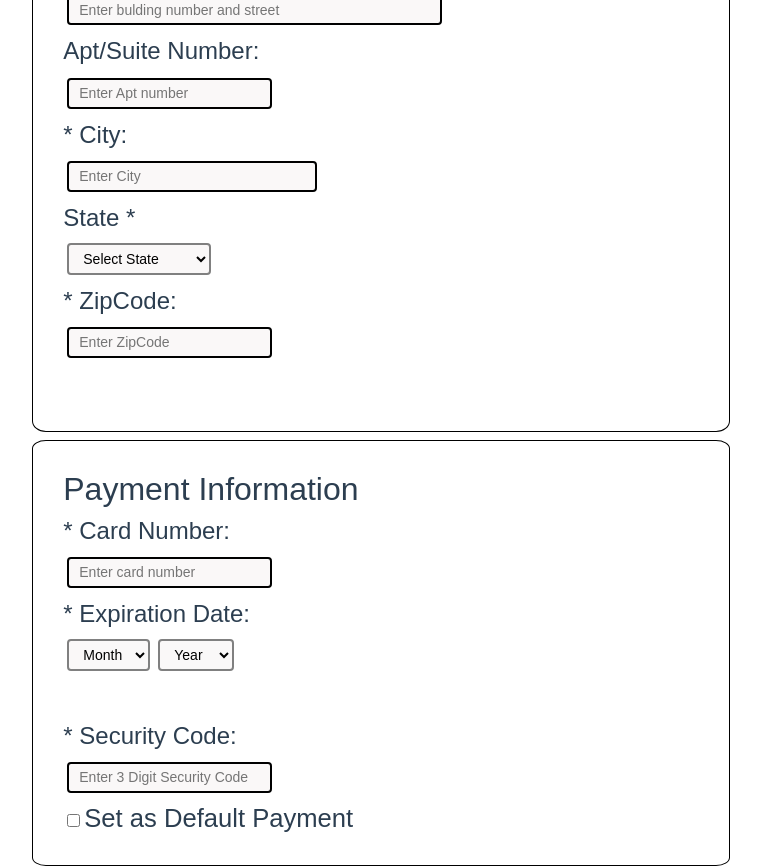
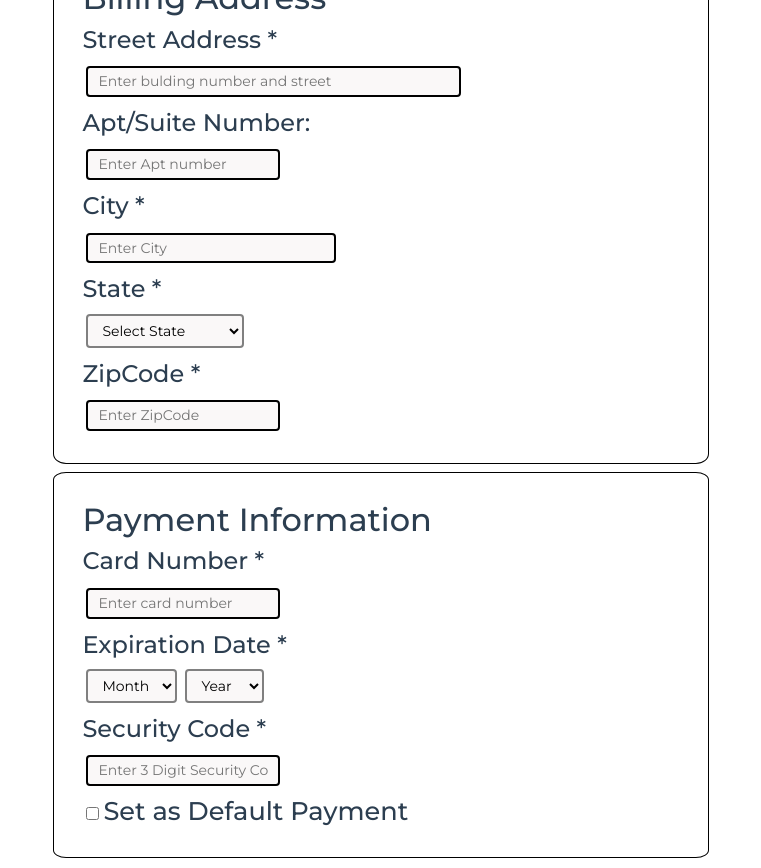
Before and after one commit to khanhngg/csc642-842-fall21-team05, a Vue app: page /paymentform in a window 1280 px wide. Shown: the part 540-1408 px from the top of the page, without its empty margins (259-1020 px from the left). Built offline with nearby package versions, Linux system fonts and the light colour scheme.

Commit message:
Added Payment tab page, worked out the validation for paymentform, ERRORS: Broke the paymentform results and not sure how to show the number of payments in PaymentTab

```diff
--- a/src/router/index.js
+++ b/src/router/index.js
@@ -14,6 +14,7 @@ import SignUpForm_2 from "../views/SignUpForm_2.vue";
 import SignUpResult from "../views/SignUpResult.vue";
 import NotFound from "../views/NotFound.vue";
 import DeliveryReport from "../views/DeliveryReport.vue";
+import Payments from "../views/PaymentTab.vue";
 
 const routes = [
   {
@@ -97,6 +98,11 @@ const routes = [
     name: "DeliveryReport",
     component: DeliveryReport,
   },
+  {
+    path: "/payments",
+    name: "Payments",
+    component: Payments,
+  },
 ];
 
 const router = createRouter({
--- a/src/views/PaymentForm.vue
+++ b/src/views/PaymentForm.vue
@@ -10,25 +10,24 @@
           <h2>
             <span class="section-title"> Personal Information </span><br />
             <div class="row mb-3">
-              <span class="field-title">* Name:</span><br />
+              <span class="field-title">Name *</span><br />
               <div class="col-sm-10">
                 <input
-                  v-model="name"
+                  v-model="cardInfo.nameOnCard"
                   placeholder="Enter Name"
                   id="name"
                   required
                 />
               </div>
               <div class="error-messages" v-if="nameError">{{ nameError }}</div>
-              <br />
             </div>
           </h2>
 
           <h2>
             <span class="section-title"> Billing Address </span><br />
-            <span class="field-title">* Street Address:</span><br />
+            <span class="field-title"> Street Address *</span><br />
             <input
-              v-model="userStreet"
+              v-model="signUpUser.address.streetAddress"
               placeholder="Enter bulding number and street"
               id="user-street"
               class="address"
@@ -40,7 +39,7 @@
             <br />
             <span class="field-title"> Apt/Suite Number:</span><br />
             <input
-              v-model="userAptNum"
+              v-model="signUpUser.address.apartmentNumber"
               placeholder="Enter Apt number "
               id="user-aptNum"
               class="address"
@@ -49,9 +48,9 @@
               {{ aptNumError }}
             </div>
             <br />
-            <span class="field-title">* City:</span><br />
+            <span class="field-title"> City *</span><br />
             <input
-              v-model="userCity"
+              v-model="signUpUser.address.city"
               placeholder="Enter City"
               id="user-city"
               class="address"
@@ -60,7 +59,11 @@
             <div class="error-messages" v-if="cityError">{{ cityError }}</div>
             <br />
             <label for="state" class="field-title">State *</label><br />
-            <select v-model="userState" id="user-state" class="address">
+            <select
+              v-model="signUpUser.address.state"
+              id="user-state"
+              class="address"
+            >
               <option value="">Select State</option>
               <option v-for="state in states" :key="state" :value="state">
                 {{ state }}
@@ -68,9 +71,9 @@
             </select>
             <div class="error-messages" v-if="stateError">{{ stateError }}</div>
             <br />
-            <span class="field-title">* ZipCode:</span><br />
+            <span class="field-title"> ZipCode *</span><br />
             <input
-              v-model="userZipCode"
+              v-model="signUpUser.address.zip"
               placeholder="Enter ZipCode"
               id="user-zipcode"
               class="address"
@@ -80,22 +83,28 @@
               {{ zipcodeError }}
             </div>
             <br />
-            <br />
           </h2>
 
           <h2>
             <span class="section-title"> Payment Information </span><br />
-            <span class="field-title">* Card Number: </span><br />
+            <span class="field-title">Card Number * </span><br />
             <input
-              v-model="cardNum"
+              v-model="cardInfo.cardNumber"
               placeholder="Enter card number"
               id="user-card"
               class="payment"
               required
             />
+            <div class="error-messages" v-if="cardNumError">
+              {{ cardNumError }}
+            </div>
             <br />
-            <span class="field-title">* Expiration Date: </span><br />
-            <select v-model="cardMonth" id="card-month" class="expiration">
+            <span class="field-title">Expiration Date * </span><br />
+            <select
+              v-model="cardInfo.expiration.month"
+              id="card-month"
+              class="expiration"
+            >
               <option disabled value="">Month</option>
               <option>01</option>
               <option>02</option>
@@ -111,7 +120,11 @@
               <option>12</option>
             </select>
             <span> </span>
-            <select v-model="cardYear" id="card-year" class="expiration">
+            <select
+              v-model="cardInfo.expiration.year"
+              id="card-year"
+              class="expiration"
+            >
               <option disabled value="">Year</option>
               <option>2022</option>
               <option>2023</option>
@@ -125,21 +138,25 @@
               <option>2031</option>
               <option>2032</option>
             </select>
-            <br /><br />
+            <div class="error-messages" v-if="cardExpirError">
+              {{ cardExpirError }}
+            </div>
+            <br />
             <div class="col-12">
-              <span class="field-title">* Security Code:</span><br />
+              <span class="field-title">Security Code *</span><br />
               <input
-                v-model="cardCode"
+                v-model="cardInfo.securityCode"
                 placeholder="Enter 3 Digit Security Code"
+                id="card-code"
                 required
               />
+              <div class="error-messages" v-if="cardCodeError">
+                {{ cardCodeError }}
+              </div>
               <br />
 
-              <input type="checkbox" v-model="defaultPay" />
+              <input type="checkbox" v-model="cardInfo.isDefault" />
               <label class="checkboxText"> Set as Default Payment </label>
-              <div class="error-messages" v-if="termsError">
-                {{ termsError }}
-              </div>
               <br />
             </div>
           </h2>
@@ -193,19 +210,40 @@ export default {
       title: "Update Payment Form",
 
       //Data field variables
-      name: "",
+      signUpUser: {
+        userType: "",
 
-      userStreet: "",
-      userAptNum: "",
-      userCity: "",
-      userState: "",
-      userZipCode: "",
+        firstName: "",
+        lastName: "",
+        dateOfBirth: {
+          month: "",
+          day: "",
+          year: "",
+        },
+        email: "",
+        phone: "",
+        password: "",
+        address: {
+          streetAddress: "",
+          apartmentNumber: "",
+          city: "",
+          state: "",
+          zip: "",
+        },
+        payments: [],
+        skip: false,
+      },
+      cardInfo: {
+        nameOnCard: "",
+        cardNumber: "",
+        expiration: {
+          month: "",
+          year: "",
+        },
 
-      cardNum: "",
-      cardMonth: "",
-      cardYear: "",
-      cardCode: "",
-      defaultPay: "",
+        securityCode: "",
+        isDefault: false,
+      },
       states: [
         "Alabama",
         "Alaska",
@@ -268,14 +306,16 @@ export default {
       zipcodeError: "",
 
       cardNumError: "",
+      cardExpirError: "",
+      cardCodeError: "",
     };
   },
   methods: {
     nameValidation: function () {
-      var name = this.name;
+      var name = this.cardInfo.nameOnCard;
 
       if (name == "" || name.length > 40) {
-        document.getElementById("firstname").style.borderColor = "red";
+        document.getElementById("name").style.borderColor = "red";
         this.nameError =
           name == ""
             ? "You must enter your name displayed on the card!"
@@ -336,14 +376,14 @@ export default {
         document.getElementById("user-state").style.borderColor = "black";
       }
 
-      if (/[a-zA-Z]/.test(this.userZipCode)) {
+      if (/[a-zA-Z]/.test(zip)) {
         document.getElementById("user-zipcode").style.borderColor = "red";
         this.zipcodeError = "The ZipCode cannot contain letter/s!";
-      } else if (zip.length > 5 || zip.length == 0) {
+      } else if (zip.length != 5) {
         document.getElementById("user-zipcode").style.borderColor = "red";
         this.zipcodeError =
           zip.length > 5
-            ? "ZipCode entry too long, must to be 5 characters!"
+            ? "ZipCode Entry Invalid: Must be 5 Numbers long"
             : "You must fill out the ZipCode textbox!";
         invalid = 1;
       } else {
@@ -355,53 +395,95 @@ export default {
         return false;
       }
 
-      this.streetError = "";
-      this.cityError = "";
-      this.stateError = "";
-      this.zipcodeError = "";
-
       return true;
     },
     paymentValidation: function () {
       var cardNum = this.cardInfo.cardNumber;
-      //var expirationMonth = this.cardInfo.expiration.month;
-      // var expirationYear = this.cardInfo.expiration.year;
-      // var code = this.cardInfo.securityCode;
+      var expirationMonth = this.cardInfo.expiration.month;
+      var expirationYear = this.cardInfo.expiration.year;
+      var code = this.cardInfo.securityCode;
+      var error = 0;
+      var overallError = false;
 
-      if (cardNum.length == 0) {
+      if (cardNum.length != 16) {
         document.getElementById("user-card").style.borderColor = "red";
+        this.cardNumError = "Card number Invalid: Not 16 Numbers";
+        overallError = true;
+      }
+      else{
+         document.getElementById("user-card").style.borderColor = "black";
+          this.cardNumError = "";
+      }
+      if (expirationMonth == "") {
+        document.getElementById("card-month").style.borderColor = "red";
+        error = 1;
+        overallError = true;
+      }else{
+        document.getElementById("card-month").style.borderColor = "black";
+      }
+      if (expirationYear == "") {
+        document.getElementById("card-year").style.borderColor = "red";
+        error = 1;
+        overallError = true;
+      }else{
+         document.getElementById("card-year").style.borderColor = "black";
+      }
+      this.cardExpirError =
+        error > 0 ? "You must fill out both Expiration Date Fields!" : "";
+      if (code.length != 3) {
+        document.getElementById("card-code").style.borderColor = "red";
+        this.cardCodeError = "Security Code Invalid: not a 3 digit code!";
+        overallError = true;
+      }
+      else{
+          document.getElementById("card-code").style.borderColor = "black";
+          this.cardCodeError = "";
+      }
+      if (overallError) {
+        return false;
+      } else {
+        return true;
       }
     },
     goBackButton() {
       this.$router.go(-1);
     },
     persist() {
-      localStorage.name = this.name;
+      // check if list of users exist, if not create
+      var users = JSON.parse(localStorage.getItem("users"));
+      if (!users) {
+        users = [];
+      }
 
-      localStorage.userStreet = this.userStreet;
-      localStorage.userAptNum = this.userAptNum;
-      localStorage.userCity = this.userCity;
-      localStorage.userState = this.userState;
-      localStorage.userZipCode = this.userZipCode;
+      // add this new sign up user
+      this.signUpUser.payments.push(this.cardInfo);
+      users.push(this.signUpUser);
 
-      localStorage.cardNum = this.cardNum;
-      localStorage.cardMonth = this.cardMonth;
-      localStorage.cardYear = this.cardYear;
-      localStorage.cardCode = this.cardCode;
+      // write list of users to localStorage
+      localStorage.setItem("users", JSON.stringify(users));
 
-      localStorage.defaultPay = this.defaultPay;
+      // set logged in user
+      localStorage.setItem("loggedInUser", JSON.stringify(this.signUpUser));
 
+      // remove the sign up user
+      localStorage.removeItem("signUpUser");
+
+      // go to result page
       this.$router.push({ name: "PaymentFormResult" });
     },
     submitButton: function () {
       var allValid;
       var goAhead = 0;
-      alert("CLICKED");
+
       allValid = this.nameValidation();
       if (allValid == false) {
         goAhead = 1;
       }
       allValid = this.addressValidation();
+      if (allValid == false) {
+        goAhead = 1;
+      }
+      allValid = this.paymentValidation();
       if (allValid == false) {
         goAhead = 1;
       }
@@ -513,7 +595,6 @@ h2 {
 }
 
 .form {
-  font-family: sans-serif;
   font-size: 37%;
   padding: 20px 30px;
   margin-top: 1em;
@@ -549,107 +630,4 @@ h2 {
   cursor: pointer;
   text-align: center;
 }
-
-/** CODE TO RESUSE:
-
- <span class = "section-title">* Chose preferred title:</span>
-          <br/>
-          <select v-model="userTitle" id="user-title" required>
-            <option disabled value="">Please select one</option>
-            <option>Student</option>
-            <option>Professor</option>
-            <option>Retired</option>
-            <option>Staff</option>
-            <option>None</option>
-          </select>
-          <div class="error-messages" v-if="userTitleError">{{userTitleError}}</div><br/>
-          <br/>
-
-          <span class = "section-title"> Select Height: </span><br/>
-          <select v-model="userFeet" id="user-feet" class = "height">
-            <option disabled value="">Please select feet</option>
-            <option>1 feet</option>
-            <option>2 feet</option>
-            <option>3 feet</option>
-            <option>4 feet</option>
-            <option>5 feet</option>
-            <option>6 feet</option>
-            <option>7 feet</option>
-            <option>8 feet or over</option>
-          </select>
-          <span>  </span>
-          <select v-model="userInches" id="user-inches"  class = "height">
-            <option disabled value="">Please select inches</option>
-            <option>1 inch</option>
-            <option>2 inches</option>
-            <option>3 inches</option>
-            <option>4 inches</option>
-            <option>5 inches</option>
-            <option>6 inches</option>
-            <option>7 inches</option>
-            <option>8 inches</option>
-            <option>9 inches</option>
-            <option>10 inches</option>
-            <option>11 inches</option>
-          </select>
-          <br/><br/>
-
-          <span class = "section-title">Phone Number: </span><br/>
-          <label class="hint-text">Please don't use letters</label><br/>
-          <input v-model="userPhone" placeholder="123-456-7891" id="user-phone" class="phone" />
-          <div class="error-messages" v-if="phoneError">{{phoneError}}</div><br/>
-          <br/>
-
-          <span class = "section-title">* Address: </span><br/>
-          <input v-model="userStreet" placeholder="Enter bulding number and street" id="user-street" class="address" required />
-          <div class="error-messages" v-if="streetError">{{streetError}}</div><br/>
-
-          <input v-model="userAptNum" placeholder="Optional: Enter Apt number " id="user-aptNum" class="address" />
-          <div class="error-messages" v-if="aptNumError">{{aptNumError}}</div><br/>
-
-          <input v-model="userCity" placeholder="Enter City" id="user-city" class="address" required />
-          <div class="error-messages" v-if="cityError">{{cityError}}</div><br/>
-
-          <input v-model="userState" placeholder="Enter State" id="user-state" class="address" required/>
-          <div class="error-messages" v-if="stateError">{{stateError}}</div><br/>
-
-          <input v-model="userZipCode" placeholder="Enter ZipCode" id="user-zipcode" class="address" required/>
-          <div class="error-messages" v-if="zipcodeError">{{zipcodeError}}</div><br/>
-          <br/>
-
-          <span class = "section-title"> Additional Services: </span><br/>
-          <label class="hint-text">Select all that apply to you</label><br/>
-          <input type="checkbox" id="email" value="email" v-model="additional">
-          <label class = "checkboxText" for="email">Email</label><br/>
-          <input type="checkbox" id="phone" value="phone" v-model="additional">
-          <label class = "checkboxText" for="phone">Phone</label><br/>
-          <input type="checkbox" id="facebook" value="facebook" v-model="additional">
-          <label class = "checkboxText" for="facebook">Facebook</label><br/>
-          <input type="checkbox" id="tweeter" value="tweeter" v-model="additional">
-          <label class = "checkboxText" for="tweeter">Tweeter</label><br/>
-          <input type="checkbox" id="surface_mail" value="surface_mail" v-model="additional">
-          <label class = "checkboxText" for="surface_mail">Surface Mail</label><br/>
-          <input type="checkbox" id="personal_visit" value="personal_visit" v-model="additional">
-          <label class = "checkboxText" for="personal_visit">Personal Visit</label><br/>
-          <br>
-
-          <span class = "section-title"> Budget: </span><br/>
-          <select v-model="userBudget" id="user-budget" required>
-            <option disabled value="">Please select one</option>
-            <option>less that 50$</option>
-            <option>50$ - 100$</option>
-            <option>Over 100$</option>
-          </select><br/><br/>
-
-          <span class = "section-title">* Email: </span><br/>
-          <input v-model="userEmail" placeholder="Enter Email" id="user-email" required/>
-          <div class="error-messages" v-if="emailError">{{emailError}}</div><br/>
-          <br />
-
-          <div class = "terms">
-              <input type="checkbox" v-model="terms" required>
-              <label class = "checkboxText"> Accept terms and Conditions </label>
-              <div class="error-messages" v-if="termsError">{{termsError}}</div><br/>
-          </div>
-*/
 </style>
--- a/src/views/PaymentFormResult.vue
+++ b/src/views/PaymentFormResult.vue
@@ -41,7 +41,8 @@
     </h2>
     <div class="row">
       <div class="col-md-10 offset-md-9">
-        <button class="btn btn-primary-theme" type="submit">
+        <button class="btn btn-primary-theme" type="submit"
+        v-on:click="ToPaymentsButton()">
           Back To Payments
         </button>
       </div>
@@ -68,61 +69,57 @@ export default {
     return {
       title: "Update Payment Form",
 
-      name: "",
-
-      userStreet: "",
-      userAptNum: "",
-      userCity: "",
-      userState: "",
-      userZipCode: "",
-
-      cardNum: "",
-      cardMonth: "",
-      cardYear: "",
-      cardCode: "",
-      defaultPay: "",
+      signUpUser: {
+        userType: "",
+        firstName: "",
+        lastName: "",
+        dateOfBirth: {
+          month: "",
+          day: "",
+          year: "",
+        },
+        email: "",
+        phone: "",
+        password: "",
+        censoredPassword: "",
+        address: {
+          streetAddress: "",
+          apartmentNumber: "",
+          city: "",
+          state: "",
+          zip: "",
+        },
+        payments: [],
+        skip: false,
+      },
+      cardInfo: {
+        nameOnCard: "",
+        cardNumber: "",
+        expiration: {
+          month: "",
+          year: "",
+        },
+        securityCode: "",
+        isDefault: false,
+      },
     };
   },
   methods: {
     goBackButton() {
       this.$router.go(-1);
     },
+    ToPaymentsButton(){
+      this.$router.push({ name: "Payments" });
+    },
+
   },
 
-  async mounted() {
-    if (localStorage.lastName) {
-      this.name = localStorage.name;
-    }
-    if (localStorage.userStreet) {
-      this.userStreet = localStorage.userStreet;
-    }
-    if (localStorage.userAptNum) {
-      this.userAptNum = localStorage.userAptNum;
-    }
-    if (localStorage.userCity) {
-      this.userCity = localStorage.userCity;
-    }
-    if (localStorage.userState) {
-      this.userState = localStorage.userState;
-    }
-    if (localStorage.userZipCode) {
-      this.userZipCode = localStorage.userZipCode;
-    }
-
-    if (localStorage.cardNum) {
-      this.cardNum = localStorage.cardNum;
-    }
-    if (localStorage.cardMonth) {
-      this.cardMonth = localStorage.cardMonth;
-    }
-    if (localStorage.cardYear) {
-      this.cardYear = localStorage.cardYear;
-    }
-    if (localStorage.cardCode) {
-      this.cardCode = localStorage.cardCode;
-    }
-    if (localStorage.defaultPay) {
-      this.defaultPay = localStorage.defaultPay;
+  created() {
+    // parse local storage to get logged in user data
+    var user = JSON.parse(localStorage.getItem("loggedInUser"));
+    if (user) {
+      this.signUpUser = user;
+      this.cardInfo = user.payments[0];
     }
   },
 };
--- /dev/null
+++ b/src/views/PaymentTab.vue
@@ -0,0 +1,61 @@
+<template>
+  <h1>
+       {{ title }}
+      <h2>
+
+      </h2>
+        <div class="add">
+        <button
+          class="btn btn-primary-theme"
+          type="submit"
+          v-on:click="addPaymentButton()"
+        >
+          Add Payment
+        </button>
+      </div>
+  </h1>
+</template>
+
+<script>
+export default {
+  name: 'My Payments',
+  data(){
+    return{
+      title: "Payments",
+
+    };
+  },
+  methods: {
+    addPaymentButton(){
+        this.$router.push({ name: "PaymentForm" });
+    },
+  },
+}
+</script>
+
+<style>
+
+body {
+  height: 100%;
+  width: 100%;
+  margin: 0;
+  text-align: center;
+}
+body > div {
+  height: 100%;
+  width: 90%;
+  margin: 0 auto;
+}
+h1 {
+  background-color: white;
+  border-radius: 2%;
+  padding: 77px 30px;
+}
+h2 {
+  background-color: rgb(240, 239, 239);;
+  margin-left: 5%;
+  margin-right: 5%;
+  text-align: left;
+  padding: 3%;
+}
+</style>
--- a/src/views/SignUpForm_1.vue
+++ b/src/views/SignUpForm_1.vue
@@ -97,7 +97,7 @@
           <h2>
             <span class="section-title"> Contact Information </span><br />
 
-            <span class="field-title">* Email: </span><br />
+            <span class="field-title"> Email * </span><br />
             <input
               v-model="signUpUser.email"
               placeholder="Enter Email"
--- a/src/views/SignUpResult.vue
+++ b/src/views/SignUpResult.vue
@@ -171,6 +171,18 @@ export default {
     onGoToHomepage() {
       this.$router.push({ name: "Home" });
     },
+    formatePhone() {
+      return true;
+    },
+    formatPassword() {
+      alert("inFormatPass");
+      var password = this.signUpUser.password;
+      var passLength = password.length;
+      for (let i = 0; i < passLength; i++) {
+        this.censoredPassword += "*";
+      }
+      return true;
+    },
   },
   created() {
     // parse local storage to get logged in user data
@@ -179,18 +191,6 @@ export default {
       this.signUpUser = user;
       this.cardInfo = user.payments[0];
     }
-  },
-  formatePhone() {
-    return true;
-  },
-  formatPassword() {
-    alert("inFormatPass");
-    var password = this.signUpUser.password;
-    var passLength = password.length;
-    for (let i = 0; i < passLength; i++) {
-      this.censoredPassword += "*";
-    }
-    return true;
   },
 };
 </script>
```
Also changed, not shown: src/views/SignUpForm_2.vue (+13 -7 lines).
